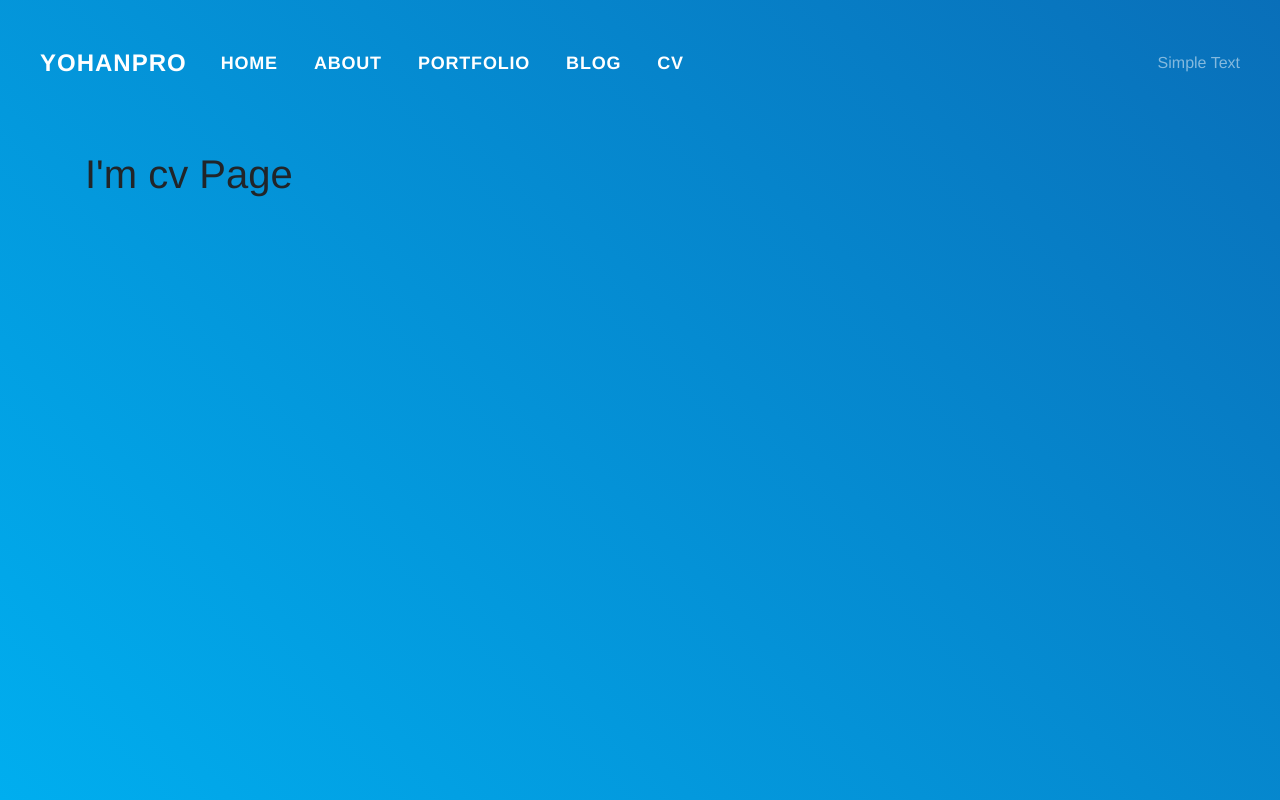
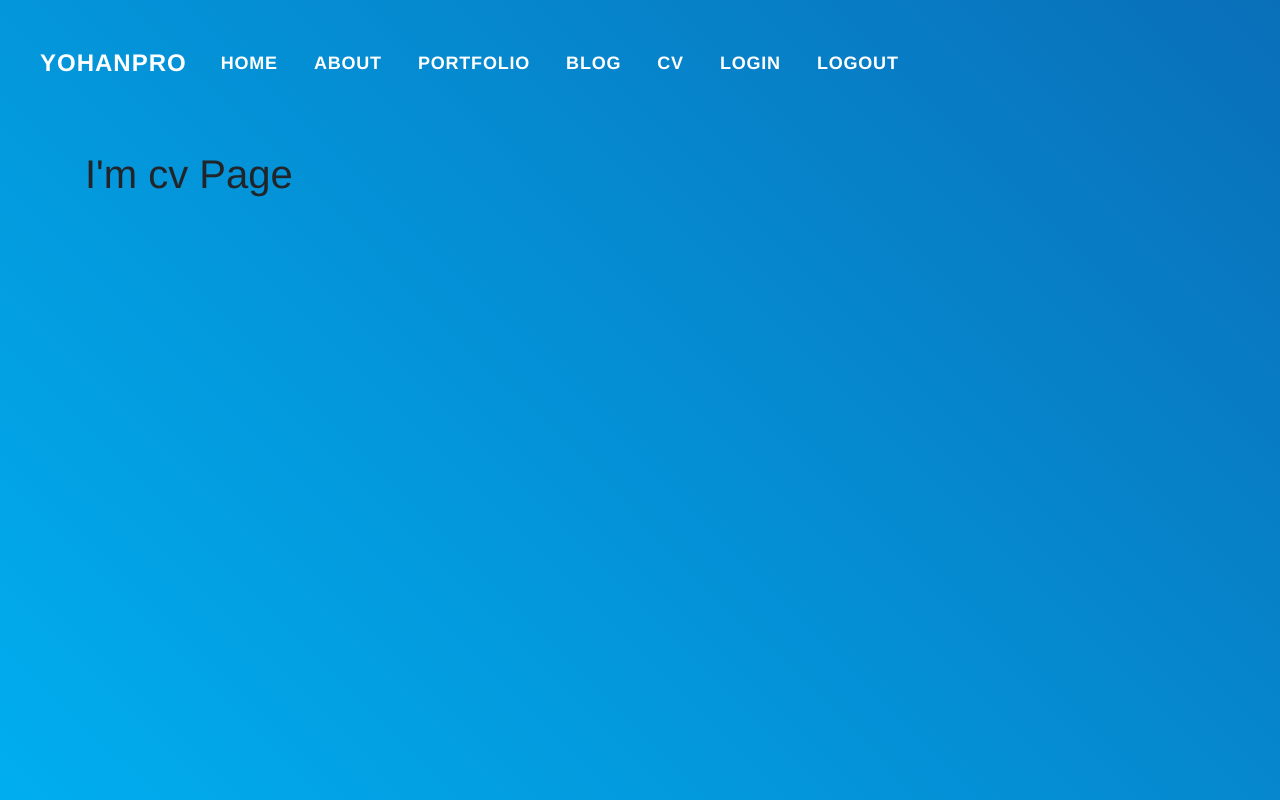
Before and after one commit to yohanpro/nextjs_basic, a Next.js app: page /cv in a window 1280 px wide. Built offline with nearby package versions, Linux system fonts and the light colour scheme; a web font is replaced by a local one.

Commit message:
Login Logout 생성

```diff
--- a/components/BasePage.js
+++ b/components/BasePage.js
@@ -1,6 +1,6 @@
 import React from 'react';
 import { Container } from 'reactstrap';
-import PropTypes from 'prop-types';
+
 
 const BasePage = props => {
     const className = props.className || '';
@@ -14,7 +14,7 @@
     );
 };
 
-BasePage.propTypes = {
-    className: PropTypes.any.isRequired
+BasePage.defaultProps = {
+    className: ""
 };
 export default BasePage;
--- a/components/shared/Header.js
+++ b/components/shared/Header.js
@@ -21,6 +21,16 @@
   );
 };
 
+const Login = () => {
+  return (
+    <span className="nav-link port-navbar-link clickable" >Login</span>
+  );
+};
+const Logout = () => {
+  return (
+    <span className="nav-link port-navbar-link clickable" >Logout</span>
+  );
+};
 const Header = (props) => {
   const [isOpen, setIsOpen] = useState(false);
 
@@ -48,8 +58,13 @@
             <NavItem className="port-navbar-item">
               <BsNavLink route="/cv" title="CV" />
             </NavItem>
+            <NavItem className="port-navbar-item">
+              <Login />
+            </NavItem>
+            <NavItem className="port-navbar-item">
+              <Logout />
+            </NavItem>
           </Nav>
-          <NavbarText>Simple Text</NavbarText>
         </Collapse>
       </Navbar>
     </div>
--- a/styles/main.scss
+++ b/styles/main.scss
@@ -21,3 +21,6 @@
 .base-page{
   padding-top: 150px;
 }
+.clickable{
+  cursor: pointer;
+}
```
